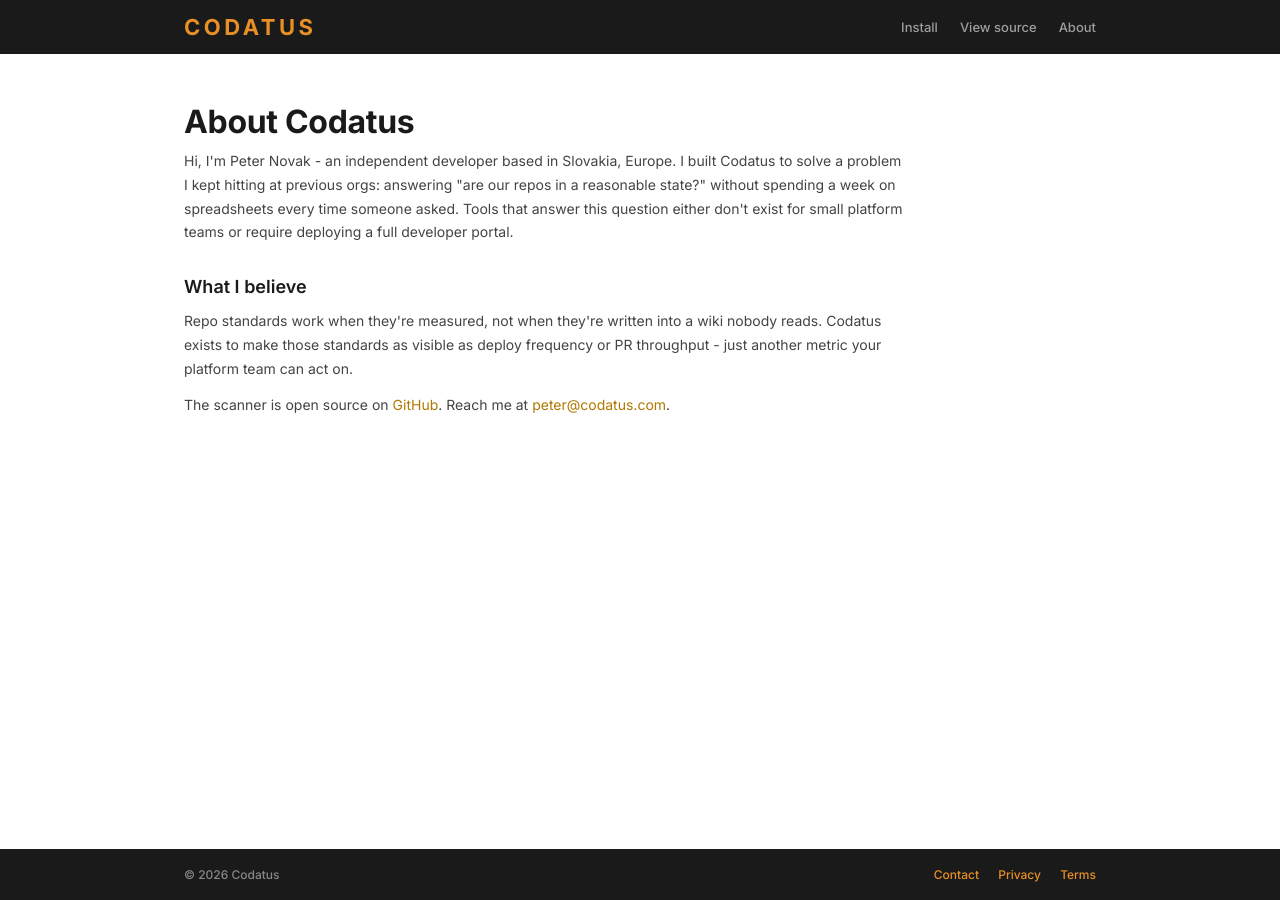
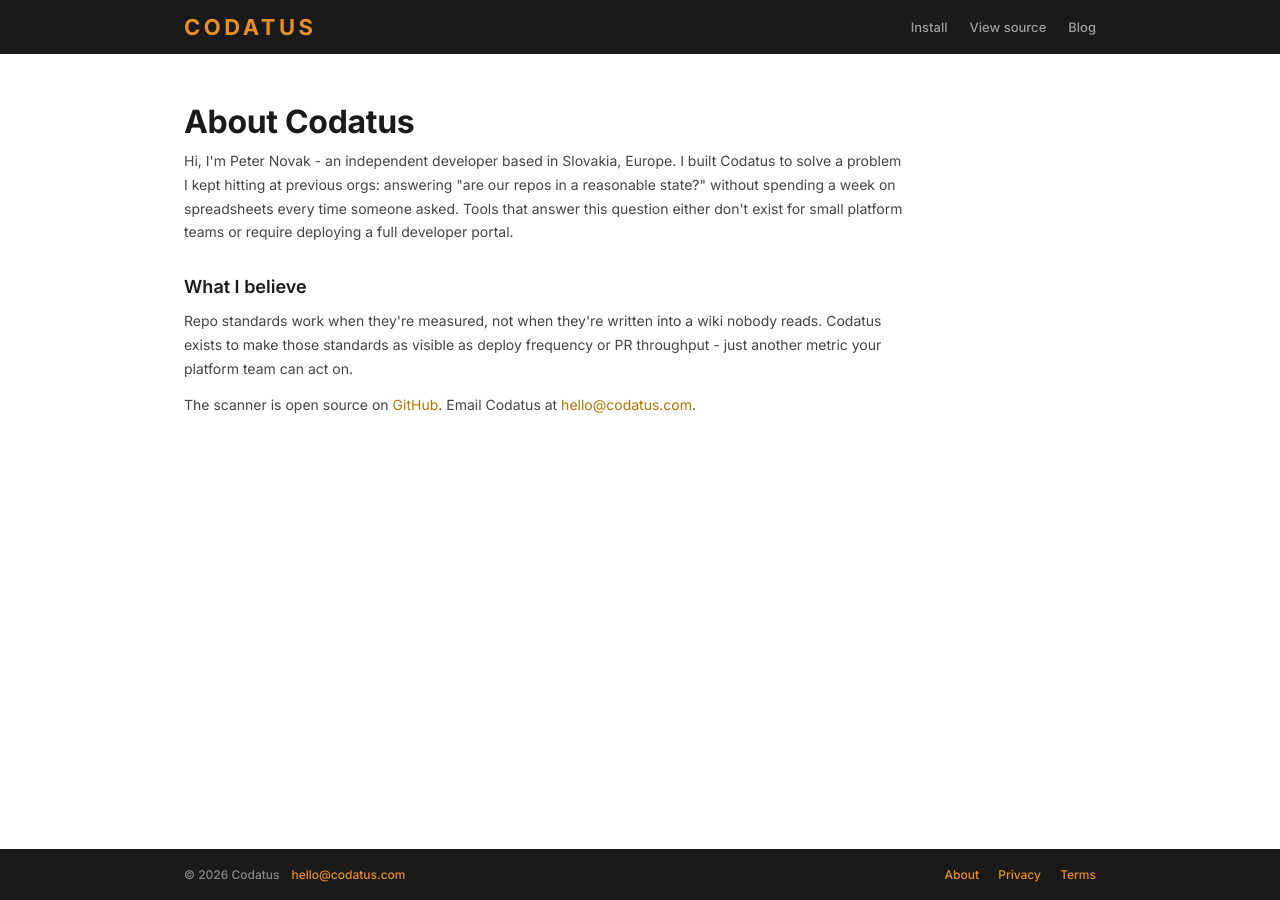
Before and after one commit to CodatusHQ/codatus.com, a Jekyll site: the page built from about/index.html, in a window 1280 px wide. Built offline with Jekyll 4.4.1, drawn with Linux system fonts in a browser that asks for light colours.

Commit message:
feat: blog nav slot, footer redesign, h4 fix, sample regen at v0.9.3
Five related landing-page changes, plus the regenerated sample to match
the new scanner release.

Top nav: drops "About" in favor of "Blog" so the navbar reads
Install / View source / Blog. About moves to the footer.

Footer: replaces the "Contact" link (which already pointed to
mailto:hello@codatus.com) with a visible hello@codatus.com on the left,
grouped with the copyright. About appears on the right alongside Privacy
and Terms. Single row, email styled in brand orange to match the other
footer links.

About page: replaces peter@codatus.com with hello@codatus.com for
consistency across all on-site references (Privacy and Terms already used
hello@). Sentence reworded to "Email Codatus at..." so the company-style
inbox doesn't clash with the personal voice in the surrounding paragraph.

Blog page: minimal placeholder so the new nav link resolves. Promises
"first posts coming soon."

Style: adds a `.report h4` rule (12px / 600). The sample-scorecard's
per-rule headings under "Rule reference" were falling back to the
browser default (~16px / bold) and rendering LARGER than the h3 section
header above them, inverting visual hierarchy. Also adds `.footer-left`
flex layout + `.footer-left a` link styling for the new email placement.

Sample-scorecard.md: regenerated via scanner v0.9.3's generate-sample
CLI. Drops the redundant inter-rule horizontal rules in the Rule
reference section (one HR remains between Scored rules and Additional
checks). README pin bumped from @v0.9.2 to @v0.9.3 to track the
producing release.

```diff
--- a/_includes/footer.html
+++ b/_includes/footer.html
@@ -1,8 +1,11 @@
 <footer class="footer">
     <div class="footer-inner">
-        <span class="footer-left">&copy; 2026 Codatus</span>
+        <span class="footer-left">
+            &copy; 2026 Codatus
+            <a href="mailto:hello@codatus.com">hello@codatus.com</a>
+        </span>
         <span class="footer-right">
-            <a href="mailto:hello@codatus.com">Contact</a>
+            <a href="/about/">About</a>
             <a href="/privacy/">Privacy</a>
             <a href="/terms/">Terms</a>
         </span>
--- a/_includes/topbar.html
+++ b/_includes/topbar.html
@@ -4,7 +4,7 @@
         <nav class="topnav">
             <a href="https://github.com/apps/codatus-scanner/installations/new">Install</a>
             <a href="https://github.com/CodatusHQ/scanner">View source</a>
-            <a href="/about/">About</a>
+            <a href="/blog/">Blog</a>
         </nav>
     </div>
 </div>
--- a/about/index.html
+++ b/about/index.html
@@ -15,6 +15,6 @@
 
         <p>Repo standards work when they're measured, not when they're written into a wiki nobody reads. Codatus exists to make those standards as visible as deploy frequency or PR throughput - just another metric your platform team can act on.</p>
 
-        <p>The scanner is open source on <a href="https://github.com/CodatusHQ/scanner">GitHub</a>. Reach me at <a href="mailto:peter@codatus.com">peter@codatus.com</a>.</p>
+        <p>The scanner is open source on <a href="https://github.com/CodatusHQ/scanner">GitHub</a>. Email Codatus at <a href="mailto:hello@codatus.com">hello@codatus.com</a>.</p>
     </article>
 </div>
--- a/style.css
+++ b/style.css
@@ -194,6 +194,13 @@
     color: #1a1a1a;
     font-weight: 600;
 }
+.report h4 {
+    font-size: 12px;
+    margin-top: 10px;
+    margin-bottom: 4px;
+    color: #1a1a1a;
+    font-weight: 600;
+}
 .report p { margin: 4px 0; }
 .report strong { color: #1a1a1a; }
 .report table {
@@ -381,11 +388,18 @@
     color: #888;
     font-weight: 500;
 }
+.footer-left {
+    display: inline-flex;
+    align-items: center;
+    gap: 12px;
+}
+.footer-left a,
 .footer-right a {
     color: #e89025;
     text-decoration: none;
-    margin-left: 16px;
 }
+.footer-right a { margin-left: 16px; }
+.footer-left a:hover,
 .footer-right a:hover { text-decoration: underline; }
 
 /* Responsive */
```
Also changed, not shown: blog/index.html (added, +16 -0 lines), sample-scorecard.md (+3 -17 lines), README.md.
